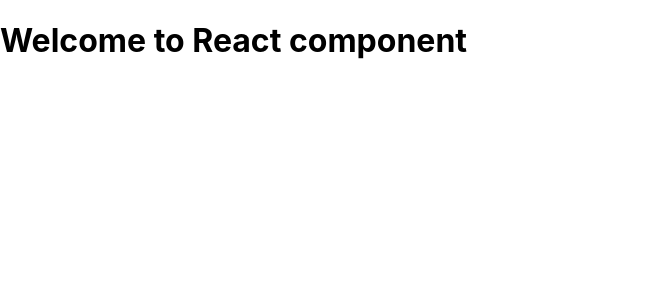
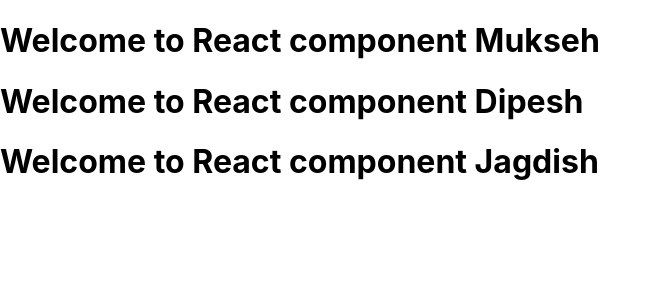
Before and after one commit to NoTanmoyNotFound/ReactJs, a React (Create React App) app: page / in a window 1280 px wide. Shown: the top 300 px of the page, without its empty margins (0-660 px from the left). Built offline with nearby package versions, Linux system fonts and the light colour scheme.

Commit message:
ending props

```diff
--- a/src/App.js
+++ b/src/App.js
@@ -6,9 +6,15 @@
   // function formatUser(user){
   //   return user.firstname + " " + user.lastname;
   // }
+  const userInfo ={
+    firstname:"Tanmoy",
+    lastname: "Das"
+  }
   return(
     <>
-      <Welcome />
+      <Welcome  user="Mukseh"/>
+      <Welcome  user="Dipesh"/>
+      <Welcome  user="Jagdish"/>
     </>
   );
 
--- a/src/components/Welcome.js
+++ b/src/components/Welcome.js
@@ -1,7 +1,8 @@
-function Welcome(){
+function Welcome(props){
+    console.log(props);
     return (
         <>
-            <h1>Welcome to React component</h1>
+            <h1>Welcome to React component {props.user}</h1>
         </>
     );
 }
```
